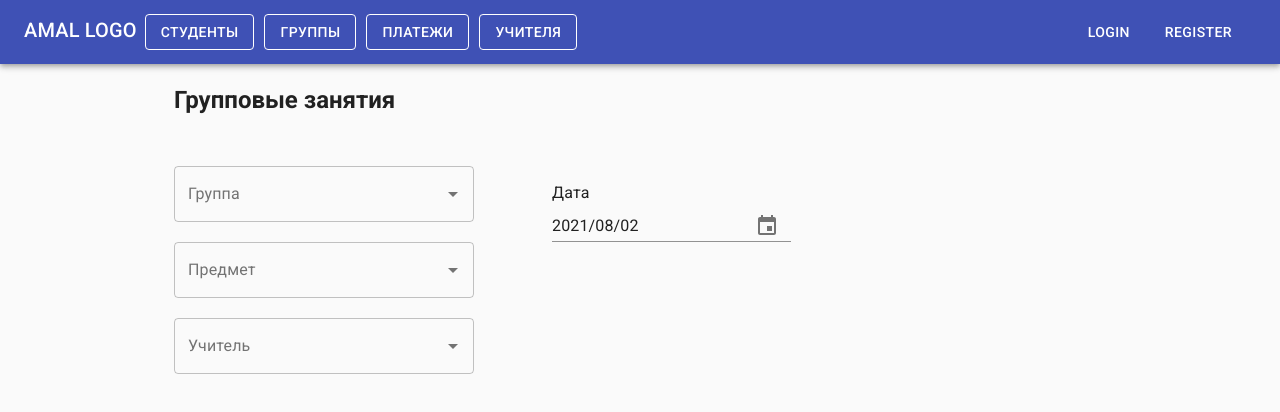
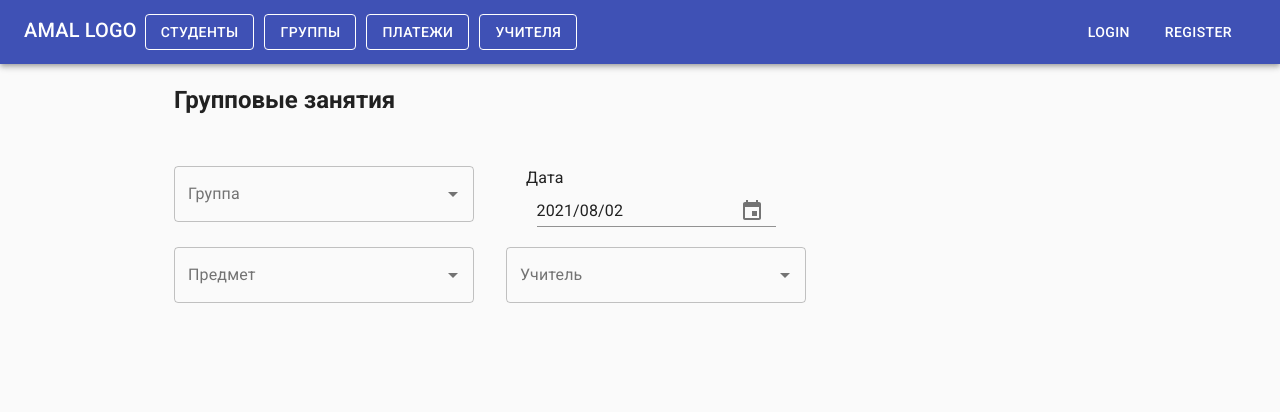
Before and after one commit to xx3u/amal_frontend, a React (Create React App) app: page /lessons in a window 1280 px wide. Shown: the top 412 px of the page. Built offline with nearby package versions, Linux system fonts and the light colour scheme; no server answers.

Commit message:
изменены стили

```diff
--- a/src/containers/LessonsContainer/LessonsContainer.js
+++ b/src/containers/LessonsContainer/LessonsContainer.js
@@ -19,16 +19,18 @@ const useStyles = makeStyles(() => ({
     justifyContent: 'space-between',
   },
   autocomplete: {
-    marginBottom: 20,
-  },
-  dates: {
-    padding: 15,
+    marginBottom: 25,
   },
   dateBox: {
-    marginBottom: 50,
+    textAlign: 'center',
   },
   dateText: {
     marginBottom: 5,
+    textAlign: 'start',
+    marginLeft: 20,
+  },
+  autoComplTeacher: {
+    marginTop: 20,
   },
 }));
 
@@ -88,8 +90,17 @@ const LessonsContainer = () => {
           style={{ width: 300 }}
           renderInput={(params) => <TextField {...params} label='Предмет' variant='outlined' placeholder='Выберите' />}
         />
+      </Grid>
+      <Grid>
+        <MuiPickersUtilsProvider utils={DateFnsUtils}>
+          <Box className={classes.dateBox}>
+            <Typography className={classes.dateText}>Дата</Typography>
+            <KeyboardDatePicker value={selectedDate} onChange={(date) => setSelectedDate(date)} format='yyyy/MM/dd' />
+          </Box>
+        </MuiPickersUtilsProvider>
         <Autocomplete
           id='teachers-lessons'
+          className={classes.autoComplTeacher}
           options={teachersBySubject}
           getOptionLabel={(option) => option.firstName || ''}
           value={teacher}
@@ -99,14 +110,6 @@ const LessonsContainer = () => {
           renderInput={(params) => <TextField {...params} label='Учитель' variant='outlined' placeholder='Выберите' />}
         />
       </Grid>
-      <Grid className={classes.dates}>
-        <MuiPickersUtilsProvider utils={DateFnsUtils}>
-          <Box className={classes.dateBox}>
-            <Typography className={classes.dateText}>Дата</Typography>
-            <KeyboardDatePicker value={selectedDate} onChange={(date) => setSelectedDate(date)} format='yyyy/MM/dd' />
-          </Box>
-        </MuiPickersUtilsProvider>
-      </Grid>
     </Grid>
   );
 };
```
